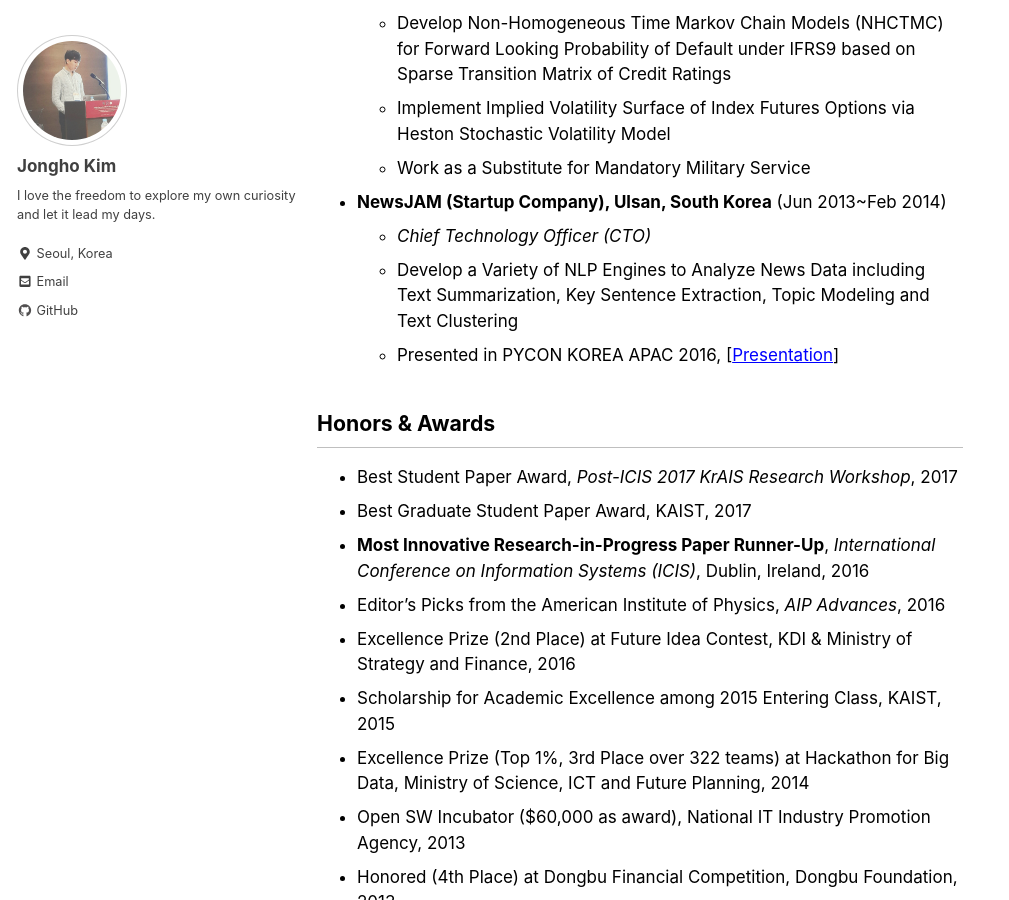
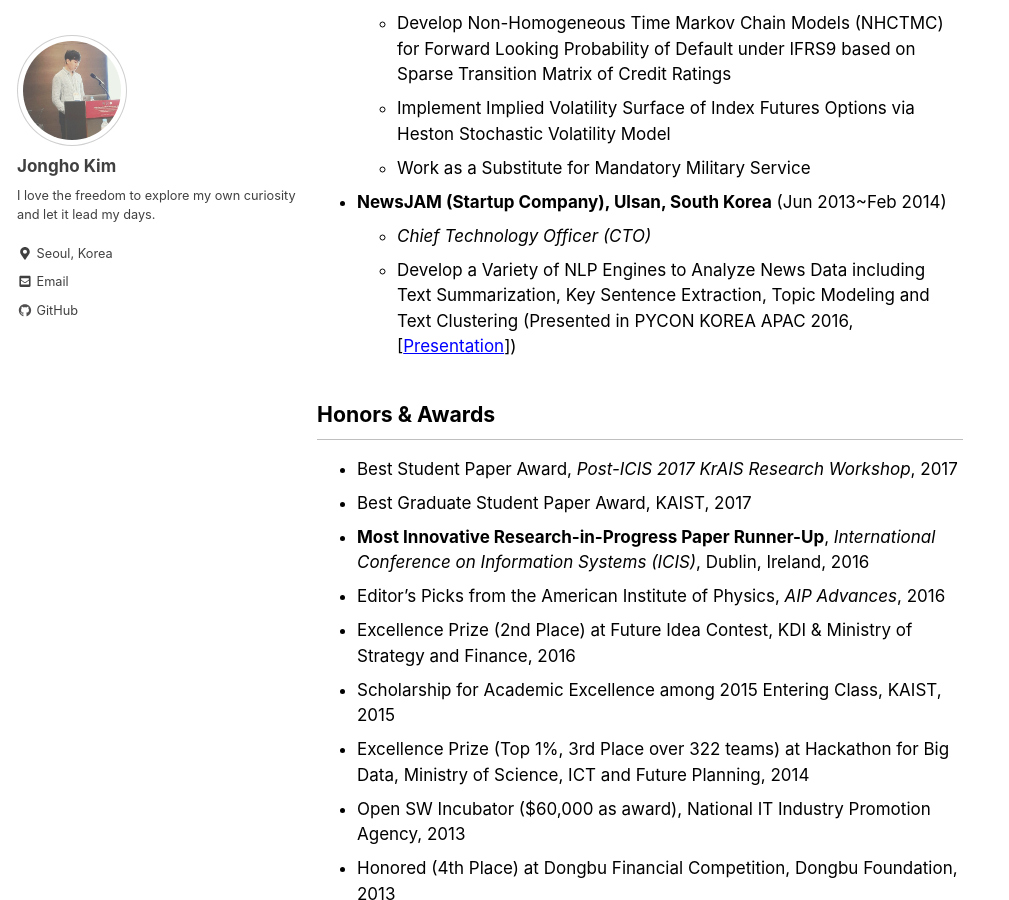
Before and after one commit to jonghkim/jonghkim.github.io, a Jekyll site: the page built from _pages/about.md, in a window 1280 px wide and 900 px high, scrolled down 1275 px. Shown: the whole window, without its empty margins (0-1009 px from the left). Built offline with Jekyll 4.4.1, drawn with Linux system fonts in a browser that asks for light colours; nearby versions of some CDN libraries.

```diff
--- a/_pages/about.md
+++ b/_pages/about.md
@@ -37,8 +37,7 @@ last_modified_at: 2019-03-19
 
 - **NewsJAM (Startup Company), Ulsan, South Korea** (Jun 2013~Feb 2014)
     - *Chief Technology Officer (CTO)*
-    - Develop a Variety of NLP Engines to Analyze News Data including Text Summarization, Key Sentence Extraction, Topic Modeling and Text Clustering
-    - Presented in PYCON KOREA APAC 2016, [[Presentation](http://bit.ly/2mroROR)]
+    - Develop a Variety of NLP Engines to Analyze News Data including Text Summarization, Key Sentence Extraction, Topic Modeling and Text Clustering (Presented in PYCON KOREA APAC 2016, [[Presentation](http://bit.ly/2mroROR)])
 
 ## Honors & Awards
 - Best Student Paper Award, *Post-ICIS 2017 KrAIS Research Workshop*, 2017
```
